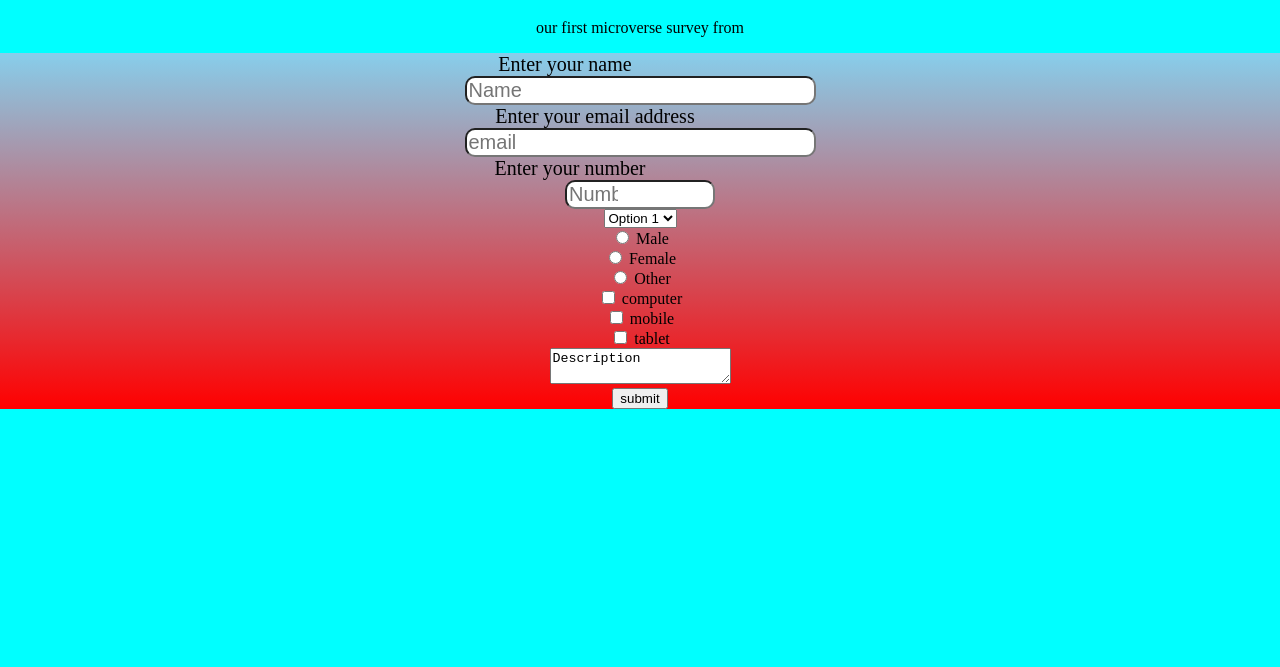
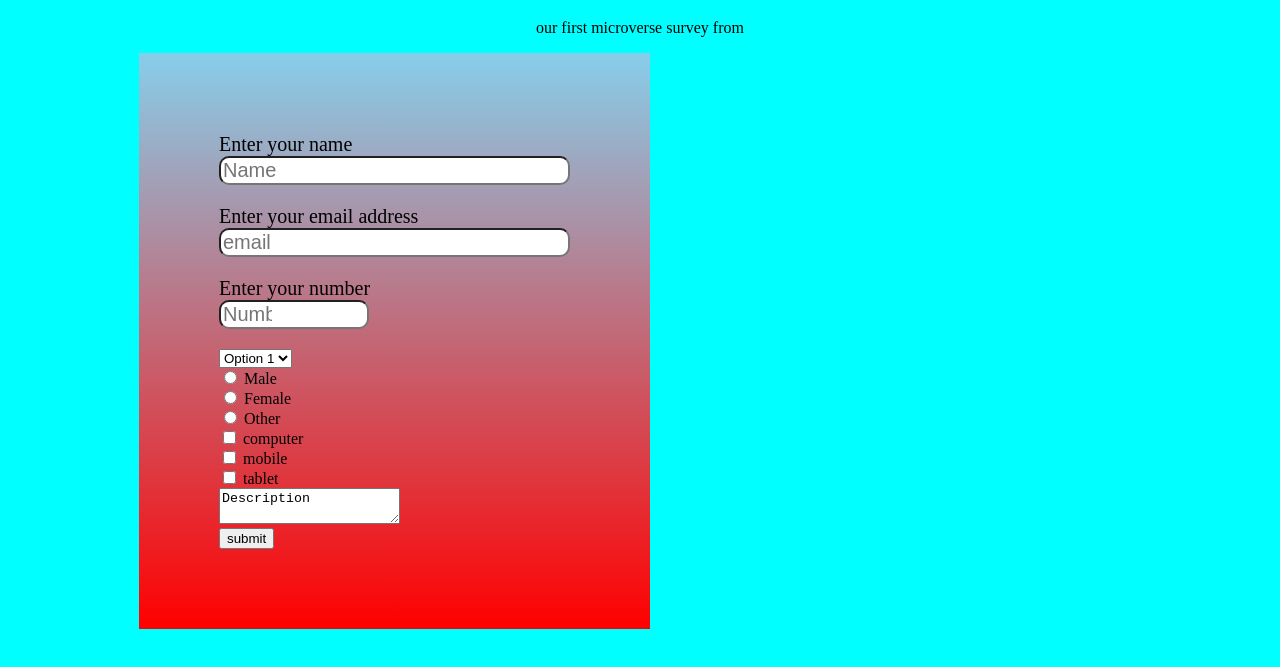
Before and after one commit to zilton7/survey-form, a plain HTML site: page index.html in a window 1280 px wide. Shown: the part 61-728 px from the top of the page. Drawn offline with Linux system fonts and the light colour scheme.

Commit message:
added some spacing and margins

```diff
--- a/css/style.css
+++ b/css/style.css
@@ -9,9 +9,12 @@ body{
     text-align: center;
 }
 #survey-form{
-    text-align: center;
+
     background: linear-gradient(skyblue, red);
-
+    display: inline-block;
+    position: fixed;
+    right: 630px;
+    padding: 80px;
 }
 #name-label{
     margin-right: 150px;
@@ -31,14 +34,17 @@ body{
     padding-right: 80px;
     border-radius: 10px;
     font-size: 20px;
+    margin-bottom: 20px;
 }
 #email{
     padding-right: 80px;
     border-radius: 10px;
     font-size: 20px;
+    margin-bottom: 20px;
 }
 #number{
     padding-right: 80px;
     border-radius: 10px;
     font-size: 20px;
+    margin-bottom: 20px;
 }
```
